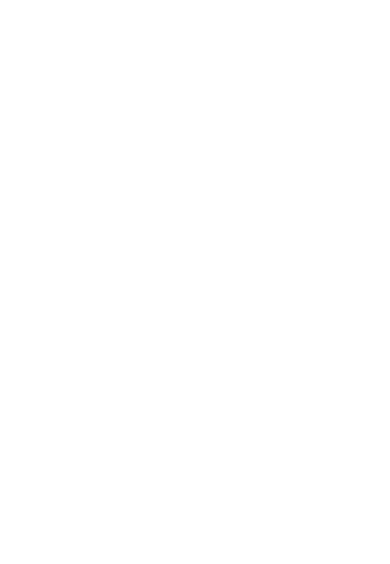
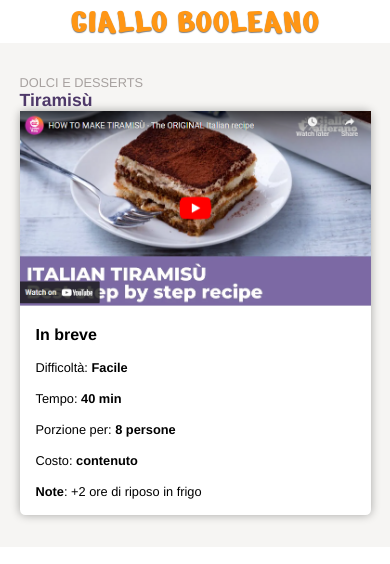
Before and after one commit to fedebacci/htmlcss-responsive-layout, a plain HTML site: page index.html in a window 390 px wide. Drawn offline with Linux system fonts and the light colour scheme.

Commit message:
inserimento header e prima sezione (mobile only)

```diff
--- a/assets/css/style.css
+++ b/assets/css/style.css
@@ -3,6 +3,9 @@
     margin: 0;
     padding: 0;
     box-sizing: border-box;
+}
+body {
+    font-family: 'Montserrat', 'Helvetica Neue', sans-serif;
 }
 img {
     max-width: 100%;
@@ -21,7 +24,7 @@ ul {
 .debug ,
 .debug * {
     min-height: 50px;
-    padding: 5px;
+    /* padding: 5px; */
     background-color: #ff000022;
     border: 2px dashed red;
 }
@@ -40,17 +43,19 @@ section {
     padding: calc(2 * var(--col-spacing)) 0;
 }
 .container {
-    max-width: 1200px;
+    /* Partendo da mobile cambio questo valore e lo vado a sovrascrivere nelle media query */
+    /* max-width: 1200px; */
+    max-width: 90%;
     margin: 0 auto;
 }
 .row {
     display: flex;
     flex-wrap: wrap;
-    margin: calc(var(--col-spacing) * -1) 0;
+    margin: 0 calc(var(--col-spacing) * -1);
     row-gap: calc(2 * var(--col-spacing));
 }
 .row [class*="col"] {
-    padding: var(--col-spacing) 0;
+    padding: 0 var(--col-spacing);
 }
 .row-no-gap {
     display: flex;
@@ -96,3 +101,65 @@ section {
     background-color: transparent;
     border: 0;
 }
+/* AGGIUNTE */
+.display-none {
+    display: none;
+}
+/* @ TODO */
+/* Spostare insieme a tutte le altre media query */
+@media screen and (min-width: 768px) {
+    .display-md-inline-block {
+        display: inline-block;
+    }
+}
+
+
+/* HEADER */
+h1 {
+    font-size: 2.25rem;
+    text-transform: uppercase;
+    text-align: center;
+    font-family: 'Nerko One', cursive;
+    font-weight: 400;
+    font-style: normal;
+    color: #FF9614;
+    text-shadow: 0 1px 1px rgba(0,0,0,0.5);
+}
+
+
+
+/* MAIN */
+main {
+    background-color: #F6F5F3;
+}
+#recipe-preview p.recipe-category {
+    text-transform: uppercase;
+    font-size: .8rem;
+    color: #A7A19F;
+}
+#recipe-preview h2 {
+    color: #4E3969;
+    font-size: 1.1rem;
+    font-weight: 800;
+}
+/* @ TODO */
+/* Forse spostare regole sotto relative a card in utility? */
+/* Dipende, devo decidere se dare a .card tutte le classi comuni tra questa e bottoni social e poi differenziarli con regole specfiche, oppure se trattare i bottoni social come cosa completamente differente da card (Parto in secondo modo e le accorpo se vedo molte somiglianze) */
+.card {
+    background-color: #fff;
+    border-radius: .33rem;
+    box-shadow: 0 0 10px rgba(0,0,0,0.33);
+}
+.card-details {
+    padding: 0 1rem 1rem;
+}
+.card h3 {
+    font-size: 1rem;
+    margin: 1rem 0;
+}
+.card ul {
+    font-size: .8rem;
+}
+.card ul li:not(:last-child) {
+    margin-bottom: 1rem;
+}
--- a/index.html
+++ b/index.html
@@ -15,10 +15,66 @@
         integrity="sha512-Evv84Mr4kqVGRNSgIGL/F/aIDqQb7xQ2vcrdIwxfjThSH8CSR7PBEakCr51Ck+w+/U6swU2Im1vVX0SVk9ABhg=="
         crossorigin="anonymous" referrerpolicy="no-referrer" />
 
+    <!-- 'NERKO ONE' FONT TITOLO PRINCIPALE -->
+    <link rel="preconnect" href="https://fonts.googleapis.com">
+    <link rel="preconnect" href="https://fonts.gstatic.com" crossorigin>
+    <link href="https://fonts.googleapis.com/css2?family=Nerko+One&display=swap" rel="stylesheet">
+
     <link rel="stylesheet" href="./assets/css/style.css">
 </head>
 
 <body>
+    <header>
+        <h1>
+            Giallo Booleano
+        </h1>
+    </header>
+    <main>
+        <section id="recipe-preview">
+            <div class="container">
+                <div class="row">
+                    <div class="col-100">
+                        <p class="recipe-category">
+                            Dolci e desserts
+                        </p>
+                        <h2>
+                            Tiramisù <span class="display-none display-md-inline-block">(Dolce tradizionale)</span>
+                        </h2>
+                        <div class="card">
+                            <div class="card-media">
+                                <img src="./assets/img/image (10).png" alt="Placeholder video YT">
+                            </div>
+                            <div class="card-details">
+                                <h3>
+                                    In breve
+                                </h3>
+                                <ul>
+                                    <li>
+                                        Difficoltà: <b>Facile</b>
+                                    </li>
+                                    <li>
+                                        Tempo: <b>40 min</b>
+                                    </li>
+                                    <li>
+                                        Porzione per: <b>8 persone</b>
+                                    </li>
+                                    <li>
+                                        Costo: <b>contenuto</b>
+                                    </li>
+                                    <li>
+                                        <b>Note</b>: +2 ore di riposo in frigo
+                                    </li>
+                                </ul>
+                            </div>
+                        </div>
+                    </div>
+                </div>
+            </div>
+        </section>
+    </main>
+    <footer>
+
+    </footer>
 </body>
 
 </html>
```
